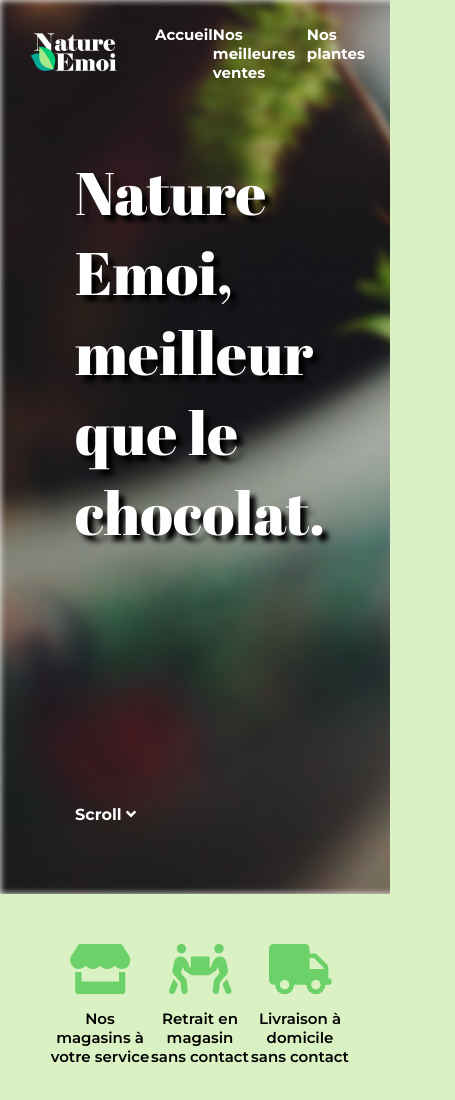
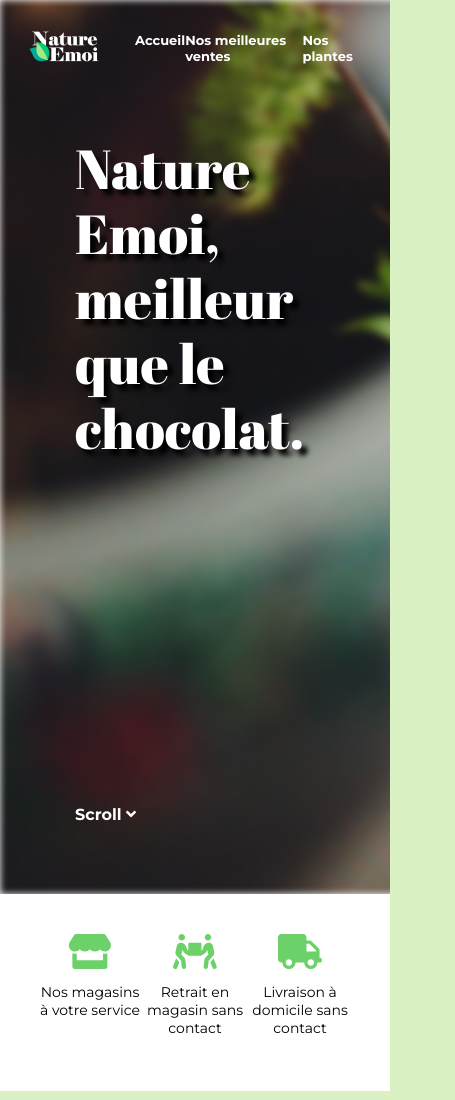
Before and after one commit to MaeraC/NaturEmoi, a plain HTML site: page index.html in a window 390 px wide. Shown: the top 1100 px of the page, 455 px wide, since content can reach past the window. Drawn offline with Linux system fonts and the light colour scheme.

Commit message:
mediaqueries

```diff
--- a/css/styles.css
+++ b/css/styles.css
@@ -57,6 +57,14 @@ nav.nav
         width: 75%;
     }
 }
+@media screen and (max-width: 550px) {
+    nav.nav {
+        font-size: 13px;
+    }
+    header img {
+        width: 80px;
+    }
+}
 nav.nav li a
 {
     color: white;
@@ -88,6 +96,12 @@ nav.nav li a:hover
         font-size: 60px;
     }
 }
+@media screen and (max-width: 550px) {
+    .bigtitle {
+        font-size: 55px;
+        line-height: 65px;
+    }
+}
 
 .scroll
 {
@@ -110,8 +124,9 @@ nav.nav li a:hover
 .service
 {
     display: flex;
-    justify-content: space-around;
-    margin: 50px;
+    justify-content: space-between;
+    padding: 40px;
+    background-color: white;
 }
 
 .service-item
@@ -138,8 +153,16 @@ nav.nav li a:hover
 {
     font-size: 50px;
     color: rgb(107, 209, 104);
+}
 
-
+@media screen and (max-width: 550px)  {
+    .icone {
+        font-size: 35px;
+    }
+    .servicedescription {
+        font-size: 14px;
+        font-weight: normal;
+    }
 }
 
 /*Meilleures ventes*/
@@ -150,6 +173,11 @@ nav.nav li a:hover
     font-family: 'Abril FatFace';
     font-weight: 100;
     position: relative;
+}
+@media screen and (max-width: 500px) {
+    .titresection {
+        font-size: 30px;
+    }
 }
 
 .titresection::before
@@ -165,6 +193,12 @@ nav.nav li a:hover
 .meilleuresventes
 {
     margin: 100px;
+}
+
+@media screen and (max-width: 700px) {
+    .meilleuresventes {
+        margin: 30px;
+    }
 }
 
 .bestplants
```
